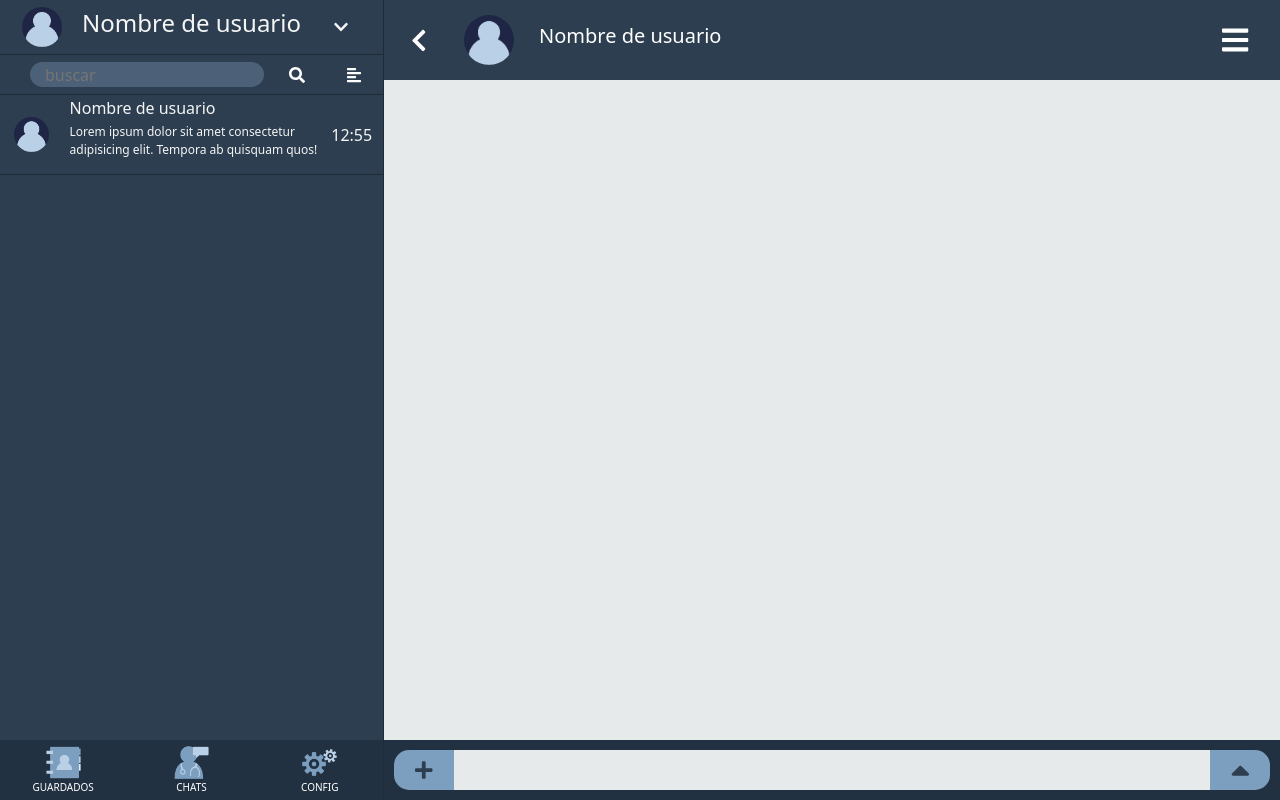
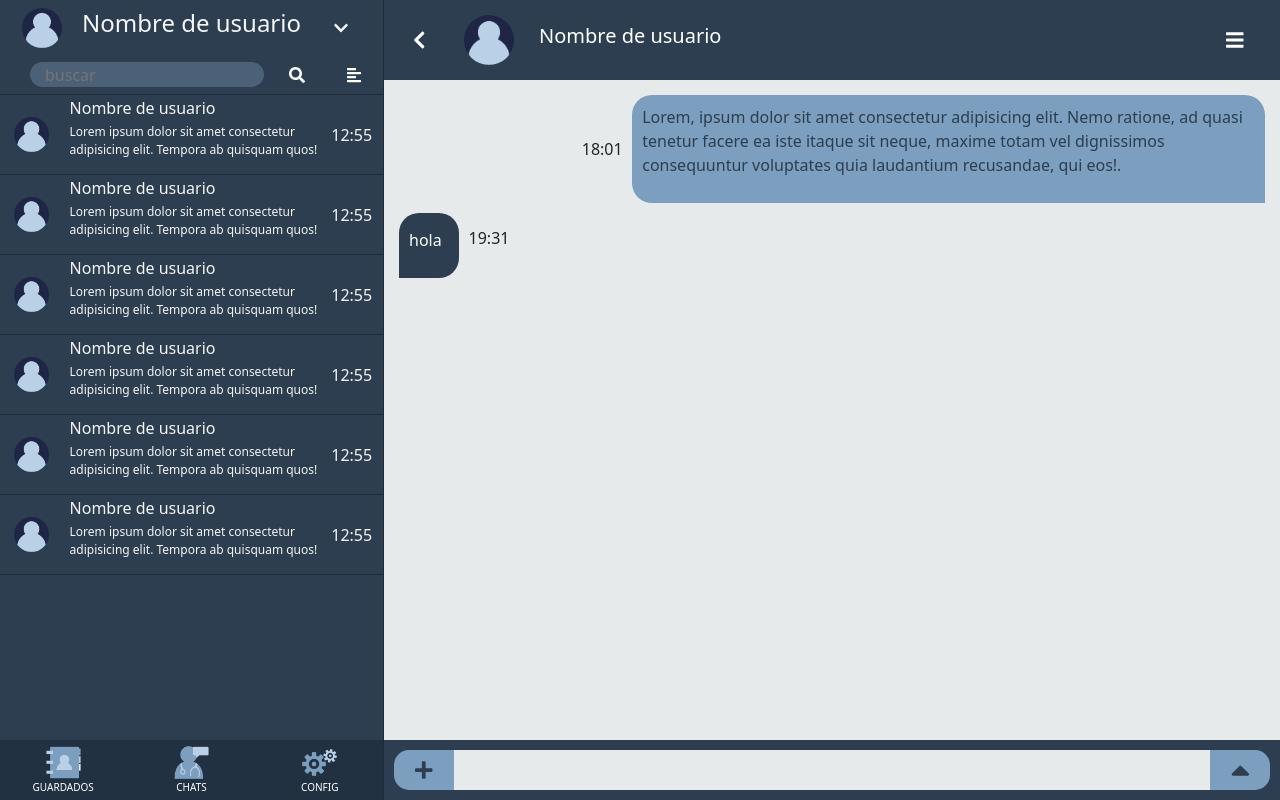
Before and after one commit to ruizenior/Enmeri, a PHP site: page / in a window 1280 px wide. Run offline with PHP 8.4, Linux system fonts and the light colour scheme; some libraries are stand-ins or nearby versions.

Commit message:
Chats al 82% de disenio

```diff
--- a/index.html
+++ b/index.php
@@ -32,22 +32,16 @@
                     <i id="icon" class="fa fa-chevron-down expand-button" aria-hidden="true"></i>
                 </div>
 
-                <!-- <div id="expanded">
-                    <ul>
-                        <li id="status-online" class="active"><span class="status-circle"></span> <p>Disponible</p></li>
-                        <li id="status-away"><span class="status-circle"></span> <p>No disponible</p></li>
-                        <li id="status-busy"><span class="status-circle"></span> <p>En consulta</p></li>
-                        <li id="status-offline"><span class="status-circle"></span> <p>Desconectado</p></li>
-                    </ul>
-                </div> -->
 			</div>
             <div id="search">
                 <div id='s-input'>
                     <input type="text" name="txt-search" id="txt-search" placeholder="buscar">
                 </div>
+
                 <a href="" id='s-btn'>
                     <i class="fas fa-search"></i>
                 </a>
+
                 <a href="" id='filter-btn'>
                     <i class="fas fa-align-left"></i>
                 </a>
@@ -129,6 +123,25 @@
             </div>
 
             <div id="content-chat">
+                <div class="dm-sent">
+                    <div class="wrap-dm">
+                        <div class="date-dm">18:01</div>
+                        <div class="txt-dm">
+                            <p>Lorem, ipsum dolor sit amet consectetur adipisicing elit. Nemo ratione, ad quasi tenetur facere ea iste itaque sit neque, maxime totam vel dignissimos consequuntur voluptates quia laudantium recusandae, qui eos!.</p>
+                        </div>
+                    </div>
+                </div>
+                <div class="dm-received">
+                    <div class="wrap-dm ">
+                        <div class="txt-dm">
+                            <!-- Lorem, ipsum dolor sit amet consectetur adipisicing elit. Aliquid voluptatem est aut ea unde officiis earum maiores quod ipsam quas in ab nisi pariatur natus veniam excepturi voluptates facilis necessitatibus, assumenda error dolorem possimus ducimus doloremque explicabo! Aspernatur, distinctio necessitatibus quam id harum similique, repellendus ad eius ratione totam tempora. -->
+                            <p>hola</p>
+                        </div>
+                        <div class="date-dm">
+                            <p>19:31</p>
+                        </div>
+                    </div>
+                </div>
             </div>
 
             <div  id="sendbar-chat">
--- a/mycss/chats.css
+++ b/mycss/chats.css
@@ -31,7 +31,7 @@
     width: 100%;
     height: 55px;
     /* background: lightskyblue; */
-    border-bottom: 1px solid rgb(32, 43, 56);
+    /* border-bottom: 1px solid rgb(32, 43, 56); */
     padding: 5px;
     display: flex;
     align-items: stretch;
@@ -272,7 +272,7 @@
     display: flex;
     justify-content: center;
     align-items: center;
-    font-size: 25px;
+    font-size: 20px;
 }
 #content #header-chat #img-user-chat{
     width: 80px;
@@ -296,7 +296,7 @@
     width: 80px;
     height: 100%;
     /* background-color: deepskyblue; */
-    font-size: 30px;
+    font-size: 20px;
     display: flex;
     justify-content: center;
     align-items: center;
@@ -317,14 +317,95 @@
     width: 100%;
     height: calc(100% - 80px - 60px);
     /* background-color: darkgreen; */
+    padding: 10px;
 }
+
+
+/* MENSAJES ENVIADOS */
+#content #content-chat .dm-sent{
+    width: 100%;
+    /* min-height: 80px; */
+    /* background: rebeccapurple; */
+    /* border-bottom: 1px rgb(32, 43, 56) solid; */
+    padding: 5px;
+    overflow: hidden;
+}
+#content #content-chat .dm-sent .wrap-dm{
+    max-width: 80%;
+    /* min-width: 20%; */
+    /* min-height: 10px; */
+    /* background-color: yellowgreen; */
+    display: flex;
+    align-items: stretch;
+    float: right;
+}
+#content #content-chat .dm-sent .wrap-dm .date-dm{
+    width: 60px;
+    min-height: 10px;
+    /* background-color: red; */
+    display: flex;
+    justify-content: center;
+    align-items: center;
+    padding: 5px;
+    overflow: hidden;
+}
+#content #content-chat .dm-sent .wrap-dm .txt-dm{
+    max-width: calc(100% - 60px);
+    min-width: 60PX;
+    min-height: 10px;
+    background-color: #7C9EBF;
+    border-radius: 20px 20px 0px 20px;
+    padding: 10px;
+    color: #2c3e50;
+}
+
+
+/* MENSAJES RECIBIDOS */
+#content #content-chat .dm-received{
+    width: 100%;
+    /* min-height: 80px; */
+    /* background: rebeccapurple; */
+    /* border-bottom: 1px rgb(32, 43, 56) solid; */
+    padding: 5px;
+    overflow: hidden;
+}
+#content #content-chat .dm-received .wrap-dm{
+    max-width: 80%;
+    /* min-height: 0px; */
+    /* background: mediumblue; */
+    float: left;
+    display: flex;
+    align-items: stretch;
+}
+#content #content-chat .dm-received .wrap-dm .txt-dm{
+    max-width: calc(100% - 60px);
+    min-width: 60px;
+    min-height: 10px;
+    background: #2c3e50;
+    border-radius: 20px 20px 20px 0px;
+    padding: 10px;
+    padding-top: 15px;
+    color: white;
+}
+#content #content-chat .dm-received .wrap-dm .date-dm{
+    width: 60px;
+    min-height: 10px;
+    /* background-color: red; */
+    display: flex;
+    justify-content: center;
+    align-items: center;
+    padding: 5px;
+    overflow: hidden;
+}
+
+
 
 
 /* BARRA DE OPCIONES PARA ENVIAR */
 #content #sendbar-chat {
     width: 100%;
     height: 60px;
-    background-color: #213141;
+    background-color: #2c3e50;
     display: flex;
     align-items: stretch;
     padding: 10px;
```
Also changed, not shown: mycss/historialClinico.css (added, +38 -0 lines), ventanas/historialClinico.html (added, +24 -0 lines), plantilla/plantilla.html (indentation only).
